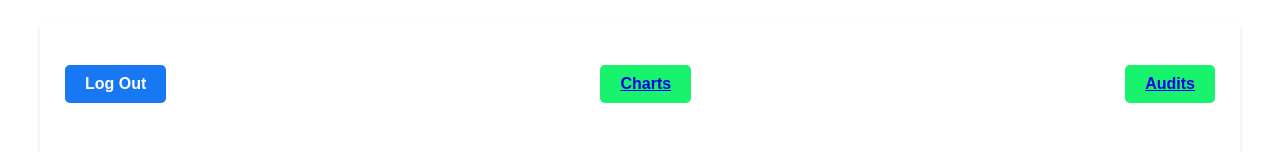
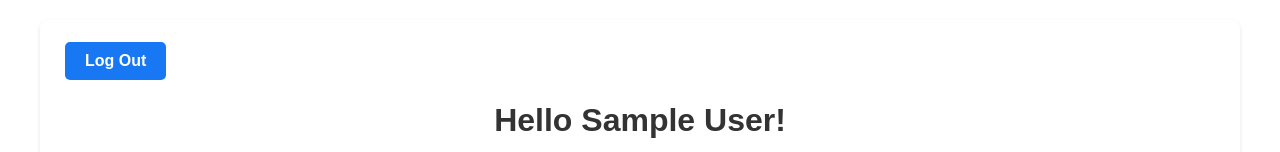
Before and after one commit to hcoco1/todo-list-local-storage, a React (Create React App) app: page / in a window 1280 px wide. Shown: the top 152 px of the page. Built offline with nearby package versions, Linux system fonts and the light colour scheme; no server answers; the database is empty; sample sign-in values are in the browser's storage.

Commit message:
dashboard commented out

```diff
--- a/src/App.js
+++ b/src/App.js
@@ -6,7 +6,7 @@ import './App.css';
 import Greeting from './components/Greeting';
 import SignIn from './components/SignIn';
 import SignUp from './components/SignUp';
-import AuditSummary from './components/AuditSummary';
+/* import AuditSummary from './components/AuditSummary'; */
 import Footer from './components/Footer';
 import TodoForm from './components/TodoForm';
 import TodoList from './components/TodoList';
@@ -111,13 +111,13 @@ function App() {
       <div className="App">
       <div className="header">
           {currentUser && <LogOutButton />}
-          {currentUser &&  <button className="btn"><Link to="/dashboard">Charts</Link></button>}
-         {currentUser &&  <button className="btn"><Link to="/">Audits</Link></button>}
+         {/*  {currentUser &&  <button className="btn"><Link to="/dashboard">Charts</Link></button>} */}
+         {/* {currentUser &&  <button className="btn"><Link to="/">Audits</Link></button>} */}
         </div>
         <Routes>
           <Route path="/signin" element={!currentUser ? <SignIn /> : <Navigate replace to="/" />} />
           <Route path="/signup" element={!currentUser ? <SignUp /> : <Navigate replace to="/signin" />} />
-          {currentUser && <Route path="/dashboard" element={<AuditSummary todos={todos}/>} />}
+          {/* {currentUser && <Route path="/dashboard" element={<AuditSummary todos={todos}/>} />} */}
           <Route path="/" element={currentUser ? (
             <main>
               <div className="orientation-message">For the best experience, please rotate your device to landscape mode.</div>
--- a/src/components/TodoList.js
+++ b/src/components/TodoList.js
@@ -2,6 +2,7 @@ import React, {useState } from 'react';
 import './TodoList.css';
 
 function TodoList({ todos, deleteTodo, toggleEdit, handleEditChange, saveEdit }) {
+
   const [selectedAuditor, setSelectedAuditor] = useState('');
   const [dateSince, setDateSince] = useState('');
   const [dateUntil, setDateUntil] = useState('');
```
